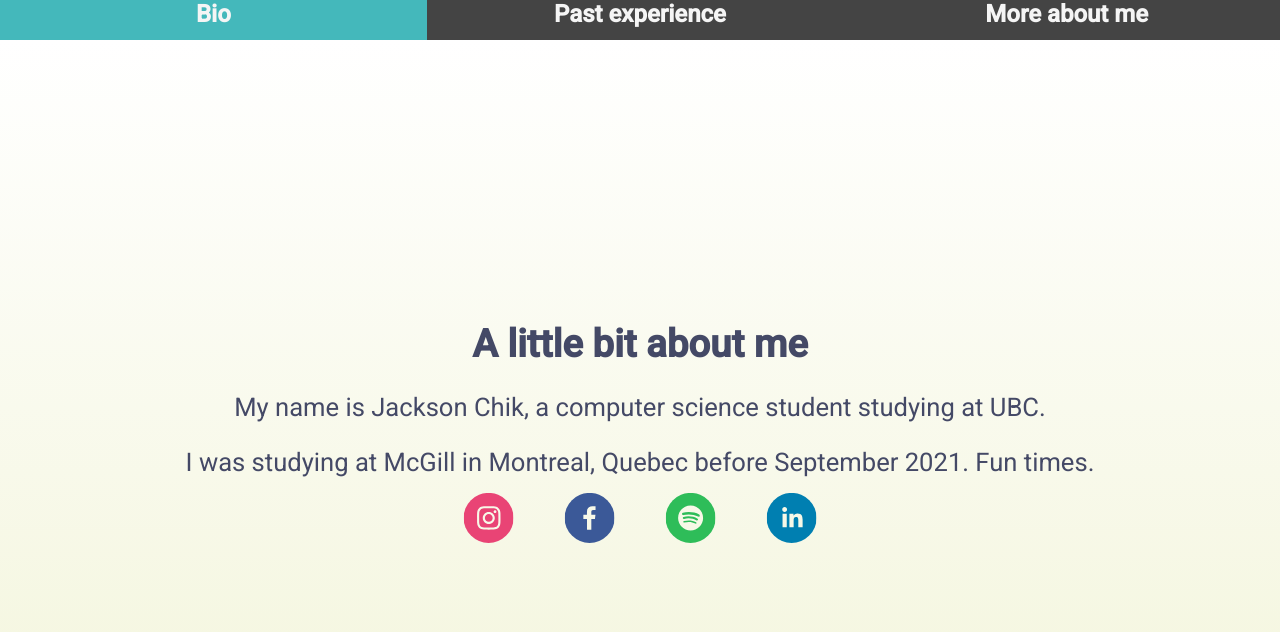
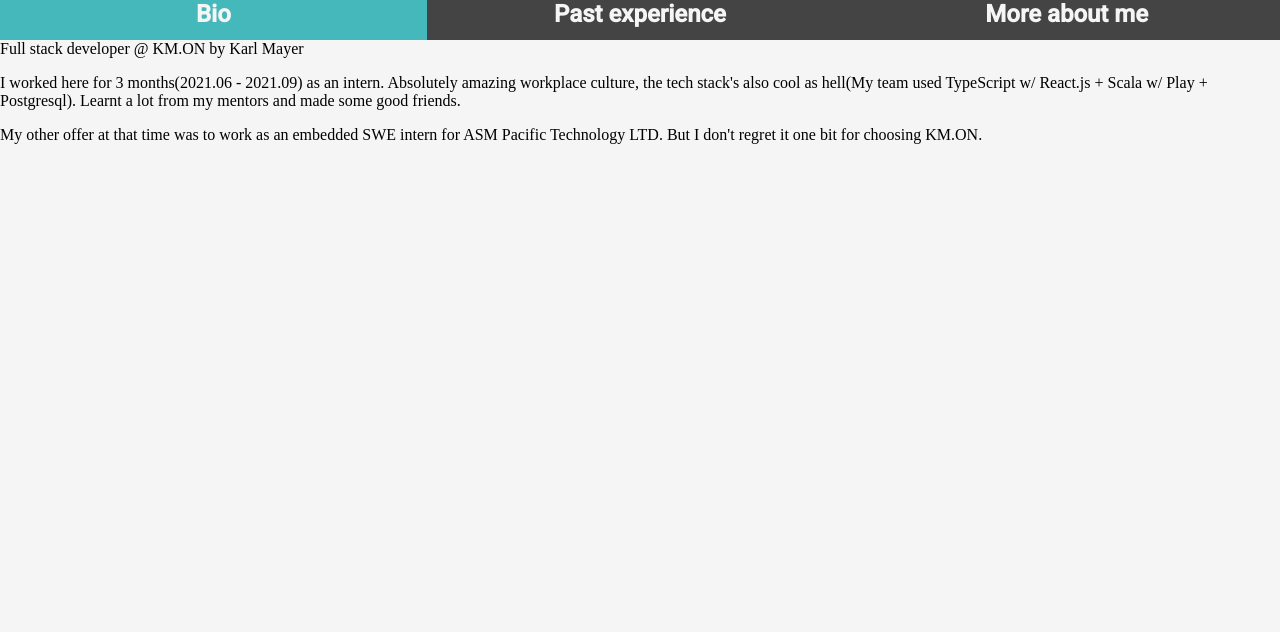
Before and after one commit to JacksonChik/my-website, a React (Create React App) app: page /pastExp in a window 1280 px wide. Shown: the top 632 px of the page. Built offline with nearby package versions, Linux system fonts and the light colour scheme.

Commit message:
Top bar is now working as React Router is now in use. Still need to figure out how to make AppMain to work for React Router.

```diff
--- a/src/components/App.tsx
+++ b/src/components/App.tsx
@@ -1,13 +1,26 @@
 import React from 'react';
+import { BrowserRouter } from 'react-router-dom';
 import AppMain from './AppMain';
 import AppTop from './AppTop';
+import {  Route, Switch } from "react-router-dom";
+import SelfIntroduction from './AppMain/components/SelfIntroduction';
+import PastExperience from './AppMain/components/PastExperience';
+
 
 const App = () : JSX.Element =>{
   return (
   <>
+  <BrowserRouter>
     <AppTop/>
-    <AppMain/>
-  </>)
+    {/* <AppMain/> */}
+    <Switch>
+                        <Route path="/bio" component={SelfIntroduction} />
+                        <Route path="/pastExp" component={PastExperience  }/>
+                        <Route path="/more" />
+                    </Switch>
+    </BrowserRouter>
+  </>
+  )
 }
 
 export default App;
--- a/src/components/AppMain/components/PastExperience/index.tsx
+++ b/src/components/AppMain/components/PastExperience/index.tsx
@@ -6,7 +6,17 @@ const PastExperience = () =>{
         <div>
             <div className="past-experience">
                 <header>
+                    Full stack developer @ KM.ON by Karl Mayer
                 </header>
+                <p>
+                    I worked here for 3 months(2021.06 - 2021.09) as an intern. Absolutely amazing workplace culture, the tech stack's
+                    also cool as hell(My team used TypeScript w/ React.js + Scala w/ Play + Postgresql). Learnt a lot from my mentors
+                    and made some good friends.
+                </p>
+                <p>
+                    My other offer at that time was to work as an embedded SWE intern for ASM Pacific Technology LTD. But I don't regret
+                    it one bit for choosing KM.ON.
+                </p>
             </div>
         </div>
     )
--- a/src/components/AppMain/index.tsx
+++ b/src/components/AppMain/index.tsx
@@ -1,15 +1,25 @@
 import React from "react";
+import { useEffect } from "react";
 import PastExperience from "./components/PastExperience";
+// import { Route } from "react-router";
 import SelfIntroduction from "./components/SelfIntroduction";
 import './style.css'
+import { BrowserRouter, Route, Switch } from "react-router-dom";
+import { Link } from "react-router-dom";
 const AppMain = () => {
     return (
-        <main className="app-main-layout">
-        <div>
-        <SelfIntroduction/>
-        <PastExperience/>
-        </div>
-        </main>
+        <BrowserRouter>
+            <main className="app-main-layout">
+                <div>
+                {/* <Link to="/bio">Messages</Link> */}
+                    {/* <Switch> */}
+                        <Route path="/bio" component={SelfIntroduction} />
+                        <Route path="/pastExp" component={PastExperience}/>
+                        <Route path="/more" />
+                    {/* </Switch> */}
+                </div>
+            </main>
+        </BrowserRouter>
     )
 }
 
--- a/src/components/AppTop/components/Topbar/index.tsx
+++ b/src/components/AppTop/components/Topbar/index.tsx
@@ -44,7 +44,7 @@ const Topbar = () : JSX.Element => {
 //       </Switch>
 //     </div>
 //   </Router>
-    <Router>
+    // <Router>
     <header className="topbar-layout">
     <Link to="/bio" className="topbar-layout--item">
       {/* <Button className="topbar-layout--item" onClick={onClickButton}> */}
@@ -62,7 +62,7 @@ const Topbar = () : JSX.Element => {
       {/* </Button> */}
     </Link>
     </header>
-    </Router>
+    // </Router>
     )
 }
 
```
